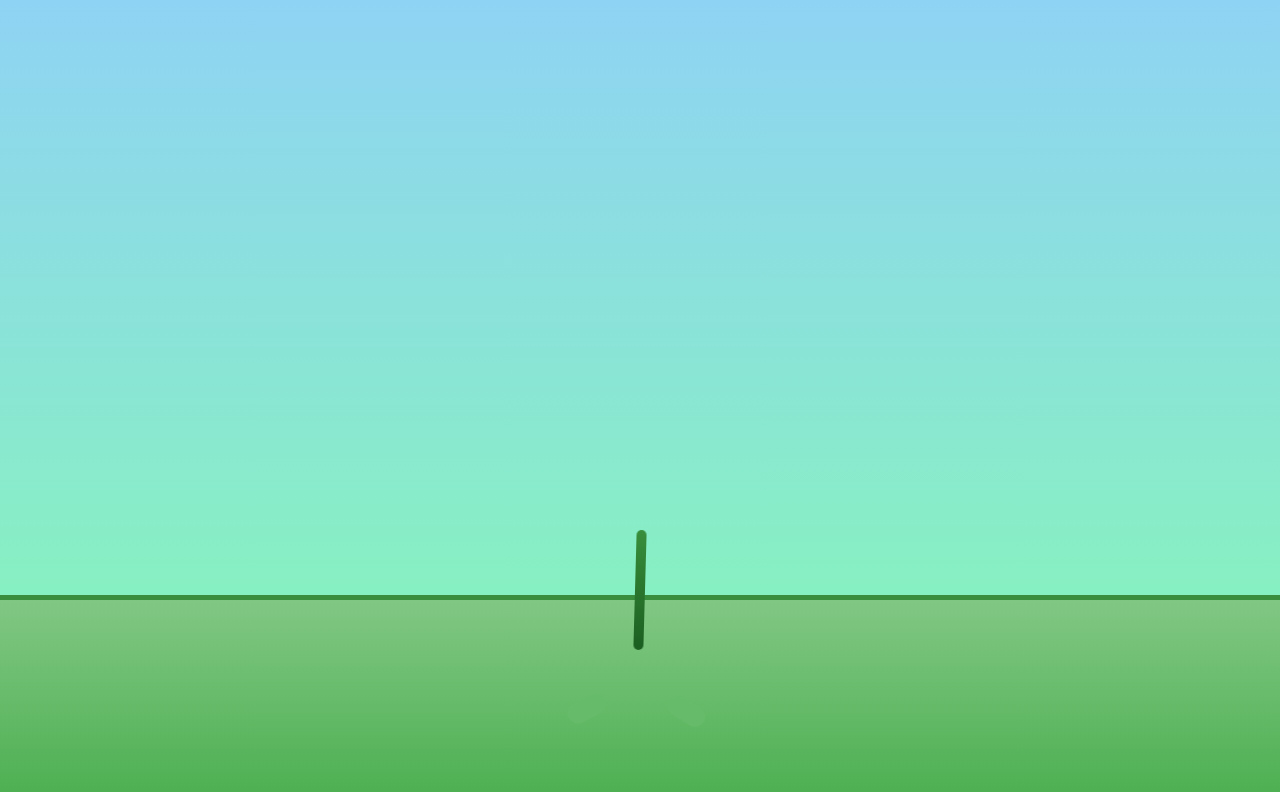
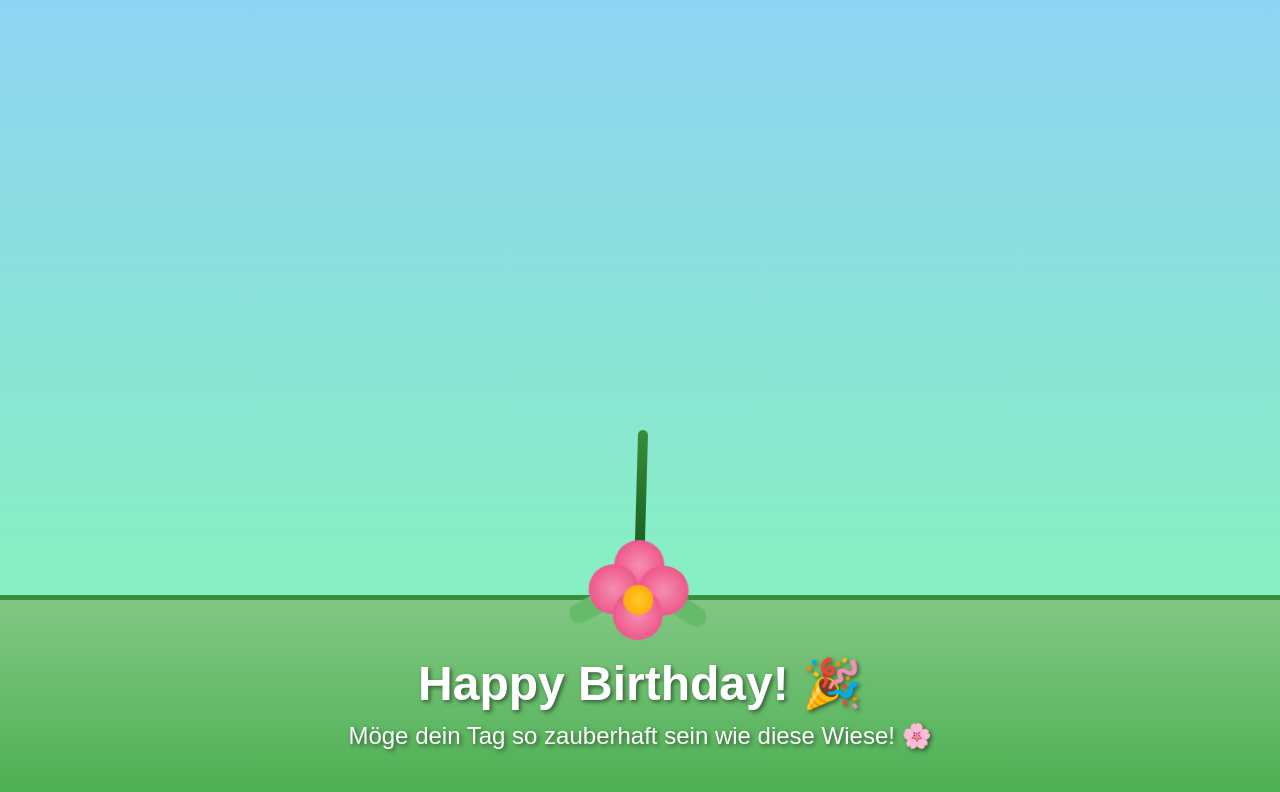
Before and after one commit to yLimits/michii, a plain HTML site: page index.html in a window 1280 px wide. Drawn offline with Linux system fonts and the light colour scheme.

Commit message:
Update index.html

```diff
--- a/index.html
+++ b/index.html
@@ -15,4 +15,20 @@
         <div class="leaves">
           <div class="leaf leaf-left"></div>
           <div class="leaf leaf-right"></div>
-        </
+        </div>
+        <div class="petals">
+          <div class="petal"></div>
+          <div class="petal"></div>
+          <div class="petal"></div>
+          <div class="petal"></div>
+          <div class="center"></div>
+        </div>
+      </div>
+    </div>
+    <div class="message">
+      <h1>Happy Birthday! 🎉</h1>
+      <p>Möge dein Tag so zauberhaft sein wie diese Wiese! 🌸</p>
+    </div>
+  </div>
+</body>
+</html>
```
